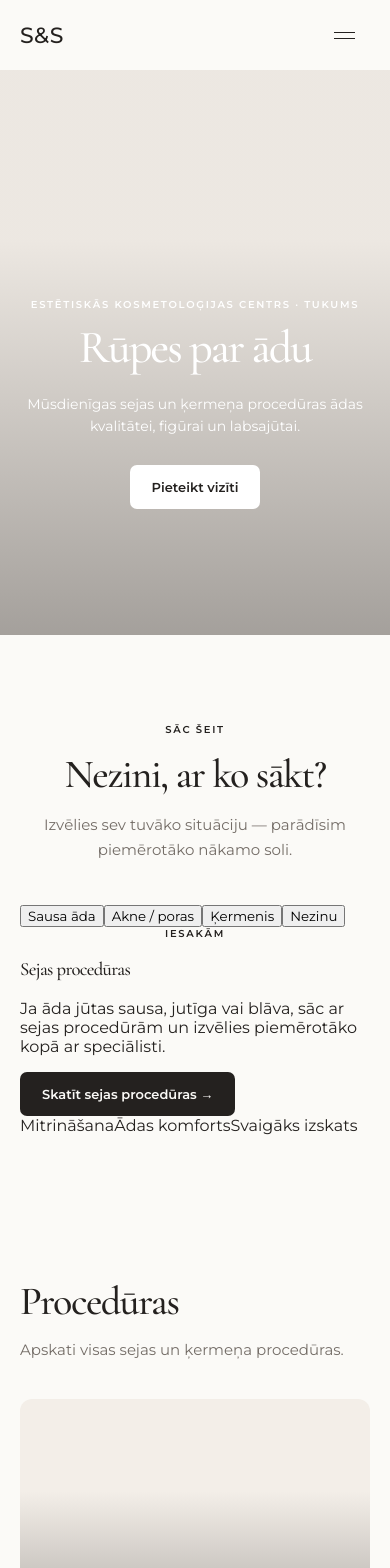
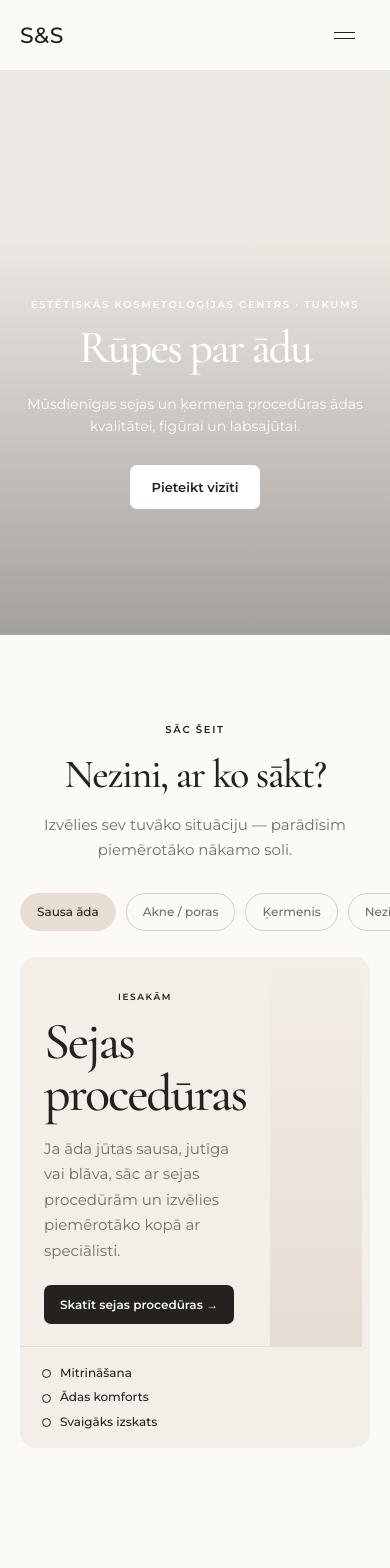
Before and after one commit to davisl24/skin-sculpt, a Next.js app: page / in a window 390 px wide. Shown: the top 1568 px of the page. Built offline with nearby package versions, Linux system fonts and the light colour scheme.

Commit message:
Style chip based guidance result panel

```diff
--- a/app/globals.css
+++ b/app/globals.css
@@ -611,3 +611,38 @@ p,small,span,a,button,
   .firstVisitV2 h2{font-size:38px}
   .contactV2 h2{font-size:40px}
 }
+
+/* V2.15 guidance variant A — chips + one focused result */
+.decisionTabs{padding:112px 24px 86px}
+.decisionTabs .decisionInner{max-width:1040px}
+.guideTabs{display:flex;justify-content:center;gap:10px;flex-wrap:wrap;margin:34px auto 30px}
+.guideTabs button{appearance:none;border:1px solid var(--line);background:transparent;color:var(--muted);font:500 13px/1 Montserrat,Arial,sans-serif;padding:13px 18px;border-radius:999px;cursor:pointer}
+.guideTabs button.active{background:var(--sand);border-color:var(--sand);color:var(--ink)}
+.guideResult{display:grid;grid-template-columns:1.05fr .95fr;grid-template-rows:auto auto;overflow:hidden;border-radius:18px;background:var(--cream);min-height:470px}
+.guideCopy{padding:52px 44px 28px;align-self:center}
+.guideCopy .eyebrow{margin-bottom:18px}
+.guideCopy h3{font:500 52px/1 "Cormorant Garamond",serif!important;letter-spacing:-.04em;margin:0 0 20px}
+.guideCopy>p:not(.eyebrow){font:400 15px/1.7 Montserrat,Arial,sans-serif!important;color:var(--muted);max-width:440px;margin:0 0 28px}
+.guideButton{font-family:Montserrat,Arial,sans-serif!important}
+.guideVisual{background:linear-gradient(180deg,#F4EEE8 0%,#E5DDD4 100%);min-height:390px}
+.guideBenefits{grid-column:1/-1;display:grid;grid-template-columns:repeat(3,1fr);gap:16px;padding:22px 34px 26px;border-top:1px solid rgba(36,33,31,.08)}
+.guideBenefits span{font:500 12px/1.35 Montserrat,Arial,sans-serif!important;color:var(--ink);position:relative;padding-left:18px}
+.guideBenefits span:before{content:"";position:absolute;left:0;top:.35em;width:7px;height:7px;border:1px solid var(--ink);border-radius:50%}
+
+@media(max-width:760px){
+  .decisionTabs{padding:88px 20px 70px}
+  .decisionTabs .decisionInner h2{font-size:40px}
+  .decisionTabs .decisionIntro{max-width:320px;margin:18px auto 30px}
+  .guideTabs{justify-content:flex-start;flex-wrap:nowrap;overflow-x:auto;margin:0 -20px 22px;padding:0 20px 4px;scrollbar-width:none}
+  .guideTabs::-webkit-scrollbar{display:none}
+  .guideTabs button{flex:0 0 auto;padding:12px 16px;font-size:12px}
+  .guideResult{grid-template-columns:1.08fr .92fr;grid-template-rows:auto auto;min-height:420px;border-radius:16px}
+  .guideCopy{padding:34px 24px 22px;align-self:center}
+  .guideCopy .eyebrow{font-size:9px;margin-bottom:14px}
+  .guideCopy h3{font-size:36px;line-height:1.02;margin-bottom:16px}
+  .guideCopy>p:not(.eyebrow){font-size:13px;line-height:1.55;margin-bottom:22px}
+  .guideButton{padding:12px 16px;font-size:12px}
+  .guideVisual{min-height:330px}
+  .guideBenefits{grid-template-columns:1fr;gap:8px;padding:18px 22px}
+  .guideBenefits span{font-size:11px}
+}
```
